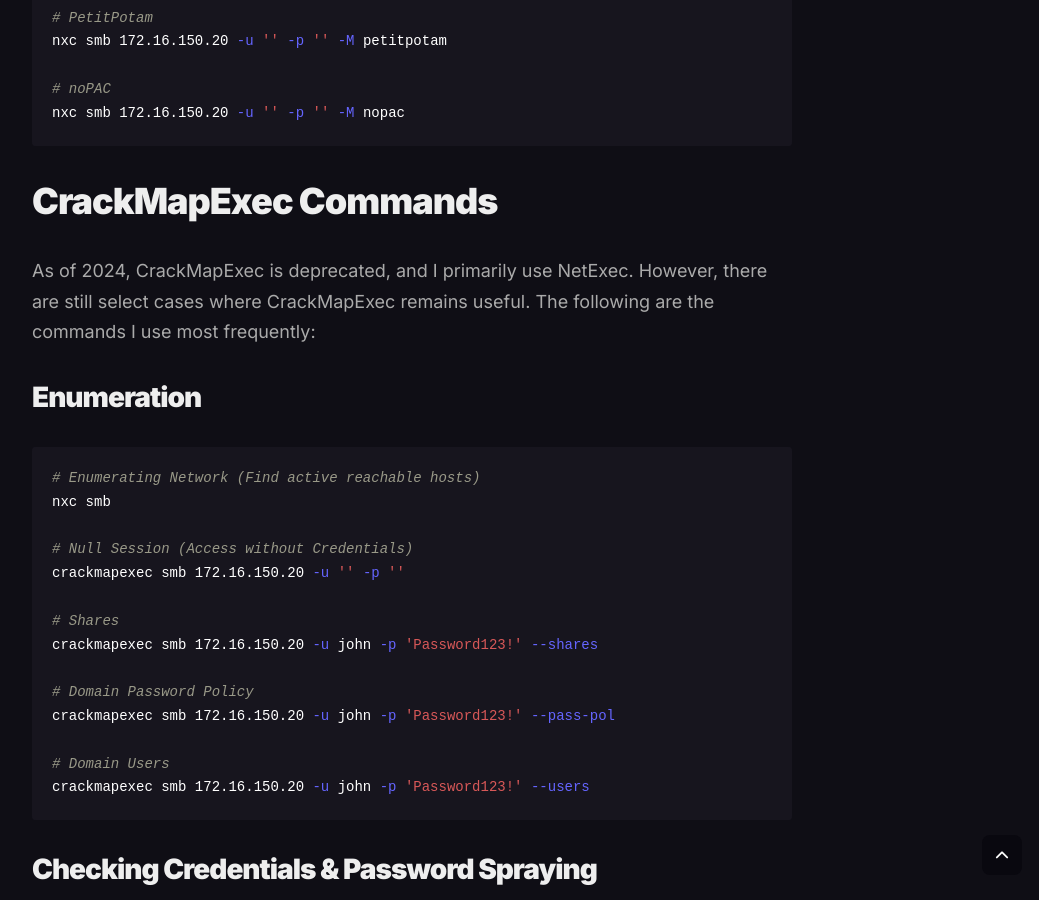
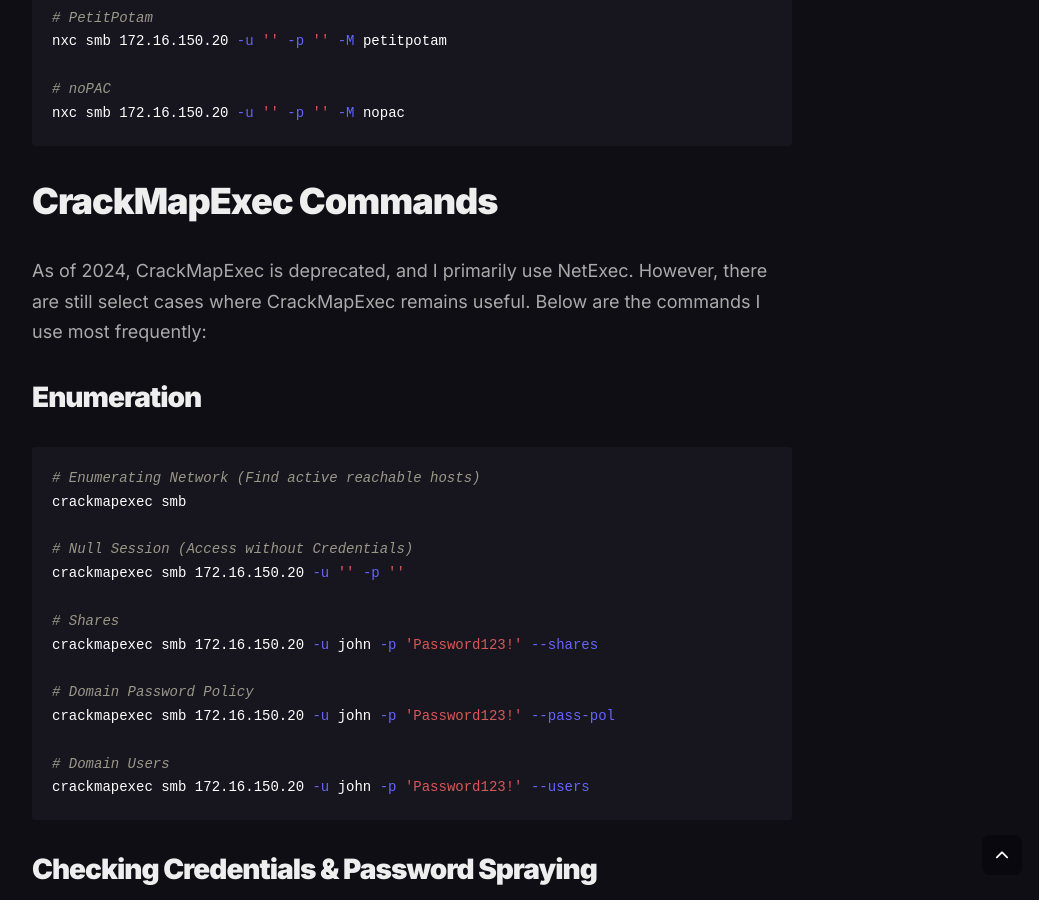
Before and after one commit to Vorkharium/vorkharium.github.io, a Jekyll site: the page built from _posts/2024-10-31-NetExec-and-CrackMapExec-Cheatsheet.md.md, in a window 1280 px wide and 900 px high, scrolled down 4541 px. Shown: the whole window, without its empty margins (228-1267 px from the left). Built offline with Jekyll 4.4.1, drawn with Linux system fonts in a browser that asks for light colours; comment, search, counter and statistics services are not loaded; some of the changed text lies outside the part shown.

Commit message:
Update 2024-10-31-NetExec-and-CrackMapExec-Cheatsheet.md.md

````diff
--- a/_posts/2024-10-31-NetExec-and-CrackMapExec-Cheatsheet.md.md
+++ b/_posts/2024-10-31-NetExec-and-CrackMapExec-Cheatsheet.md.md
@@ -144,11 +144,11 @@
 ```
 
 # CrackMapExec Commands
-As of 2024, CrackMapExec is deprecated, and I primarily use NetExec. However, there are still select cases where CrackMapExec remains useful. The following are the commands I use most frequently:
+As of 2024, CrackMapExec is deprecated, and I primarily use NetExec. However, there are still select cases where CrackMapExec remains useful. Below are the commands I use most frequently:
 ## Enumeration
 ```shell
 # Enumerating Network (Find active reachable hosts)
-nxc smb
+crackmapexec smb
 
 # Null Session (Access without Credentials)
 crackmapexec smb 172.16.150.20 -u '' -p ''
````
Also changed, not shown: other parts of _posts/2024-10-31-NetExec-and-CrackMapExec-Cheatsheet.md.md (+2 -1 lines).
